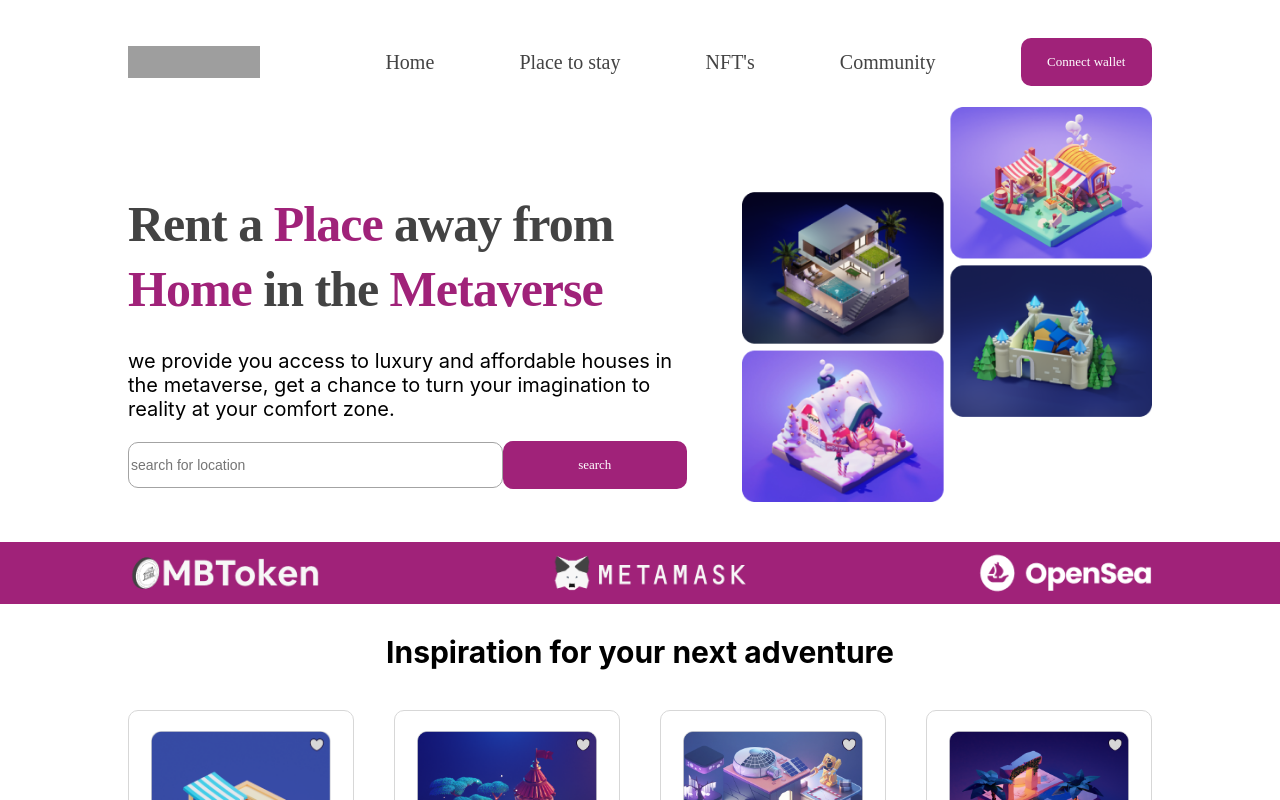
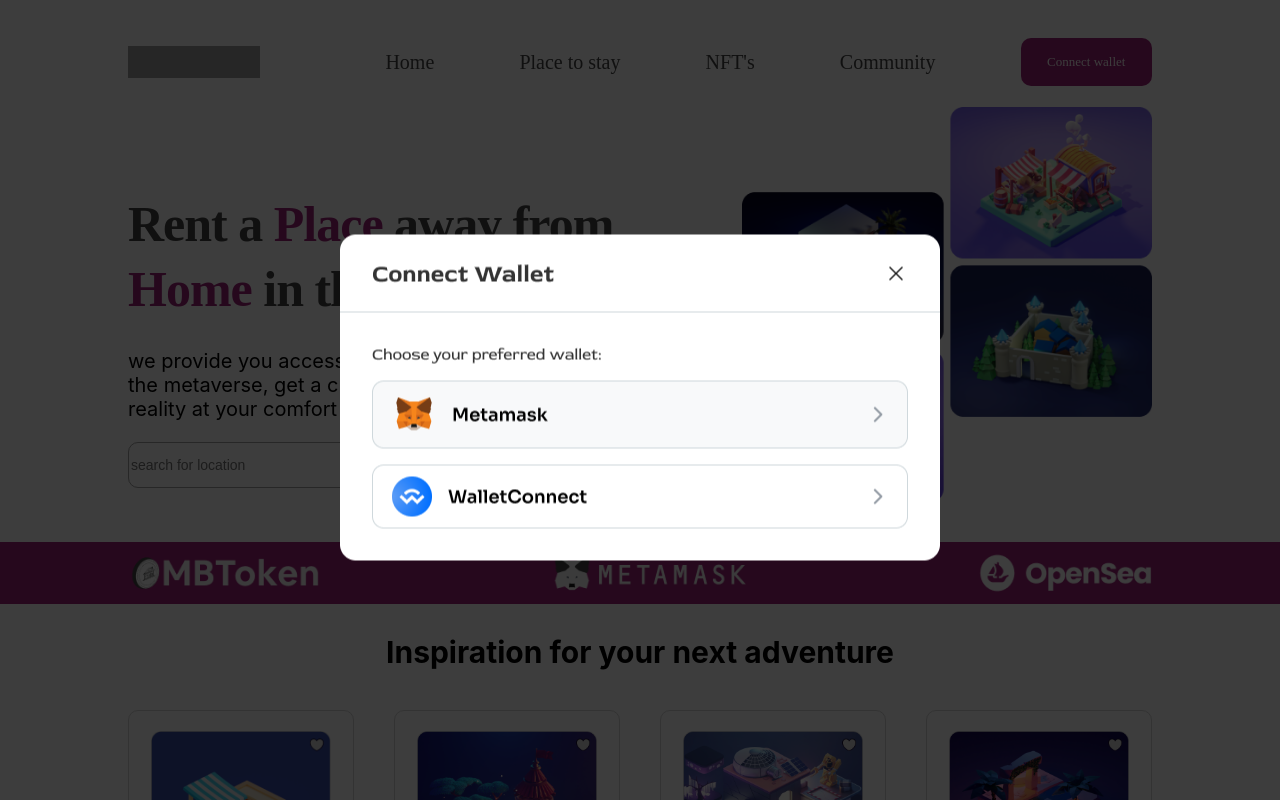
Before and after one commit to Chubbi-Stephen/bnblandingpage-demo, a React (Create React App) app: page / in a window 1280 px wide. Shown: the top 800 px of the page. Built offline with nearby package versions, Linux system fonts and the light colour scheme; grey boxes are pictures that could not be loaded.

Commit message:
Worked on the modal partially

```diff
--- a/public/index.html
+++ b/public/index.html
@@ -29,6 +29,7 @@
   <body>
     <noscript>You need to enable JavaScript to run this app.</noscript>
     <div id="root"></div>
+    <div id="portal"></div>
     <!--
       This HTML file is a template.
       If you open it directly in the browser, you will see an empty page.
--- a/src/Modal.js
+++ b/src/Modal.js
@@ -1,14 +1,31 @@
 import React from 'react'
+import ReactDom from 'react-dom'
 import { useState } from 'react'
+import wallet from './wallet.png'
+
+const OverlayStyles = {
+  top: 0,
+  right: 0,
+  bottom: 0,
+  left: 0,
+  position: 'fixed',
+  background: 'rgba(0, 0, 0, 0.76)',
+  zindex: 1000,
+}
 
 const Modal = () => {
-  const [isOpen, setIsOpen] = useState(false)
-  if (!isOpen) return null
-  return (
-    <div>
-      <h2>my modal</h2>
-      {/* <button onClick={modalClose}>close modal</button> */}
-    </div>
+  const [isOpen, setIsOpen] = useState(true)
+  // if (isOpen === true) return null
+  return ReactDom.createPortal(
+    <>
+      <div style={OverlayStyles} />
+      <article className="modal-container">
+        <section>
+          <img src={wallet} alt="" />
+        </section>
+      </article>
+    </>,
+    document.getElementById('portal')
   )
 }
 
--- a/src/index.css
+++ b/src/index.css
@@ -354,3 +354,19 @@ img.star {
   cursor: pointer;
   background: rgb(235, 229, 229);
 }
+
+/* MODAL */
+
+.modal-container {
+  /* width: 100vw; */
+  /* height: 100vh; */
+  top: 50%;
+  left: 50%;
+  position: fixed;
+  transform: translate(-50%, -50%);
+  z-index: 1000;
+}
+
+/* .modal-container section {
+  position: fixed;
+} */
```
Also changed, not shown: src/Head.js (+29 -0 lines), src/wallet.png (added).
